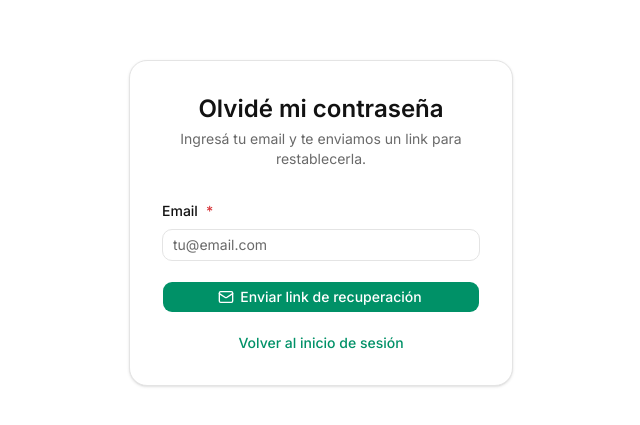
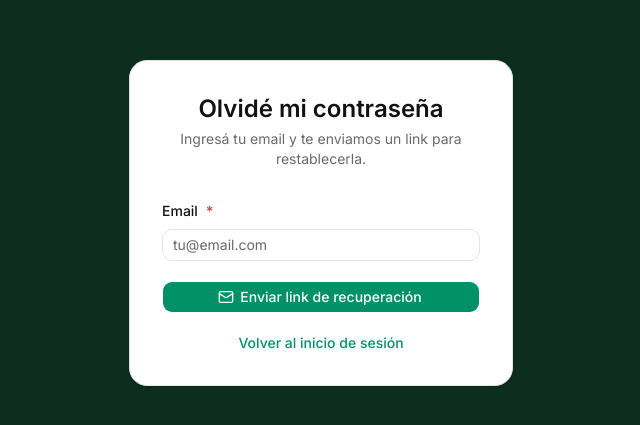
Before and after one commit to juanjoaquin/viandas_front, a Next.js app: page /forgot-password in a window 1280 px wide. Shown: the part 177-602 px from the top of the page, without its empty margins (319-959 px from the left). Built offline with nearby package versions, Linux system fonts and the light colour scheme; what async_hooks would draw is missing.

Commit message:
Forgot password UI page

```diff
--- a/app/forgot-password/forgot-password-form.tsx
+++ b/app/forgot-password/forgot-password-form.tsx
@@ -64,17 +64,18 @@ export function ForgotPasswordForm() {
 
   if (submitted) {
     return (
-      <div className="text-center space-y-4">
-        <div className="flex items-center justify-center size-12 rounded-full bg-primary/10 mx-auto">
+      <div className="space-y-4 text-center">
+        <div className="mx-auto flex size-12 items-center justify-center rounded-full bg-primary/10">
           <Mail className="size-6 text-primary" />
         </div>
         <h2 className="text-xl font-semibold text-foreground">Revisá tu email</h2>
         <p className="text-sm text-muted-foreground">
-          Si ese email está registrado, te enviamos un link para restablecer tu contraseña. El link es válido por 1 hora.
+          Si ese email está registrado, te enviamos un link para restablecer tu
+          contraseña. El link es válido por 1 hora.
         </p>
         <Link
           href="/login"
-          className="block text-sm font-medium text-primary hover:underline mt-2"
+          className="mt-2 block text-sm font-medium text-primary hover:underline"
         >
           Volver al inicio de sesión
         </Link>
--- a/app/forgot-password/page.tsx
+++ b/app/forgot-password/page.tsx
@@ -8,10 +8,12 @@ export const metadata: Metadata = {
 
 export default function ForgotPasswordPage() {
   return (
-    <main className="min-h-screen flex items-center justify-center bg-background">
-      <div className="w-full max-w-sm bg-card rounded-2xl shadow-sm border border-border p-8">
+    <main className="min-h-screen flex items-center justify-center bg-sidebar px-4 py-12">
+      <div className="w-full max-w-sm shrink-0 rounded-2xl border border-border bg-card p-8 shadow-sm">
         <div className="mb-8 text-center">
-          <h1 className="text-2xl font-semibold text-foreground">Olvidé mi contraseña</h1>
+          <h1 className="text-2xl font-semibold text-foreground">
+            Olvidé mi contraseña
+          </h1>
           <p className="mt-1 text-sm text-muted-foreground">
             Ingresá tu email y te enviamos un link para restablecerla.
           </p>
```
